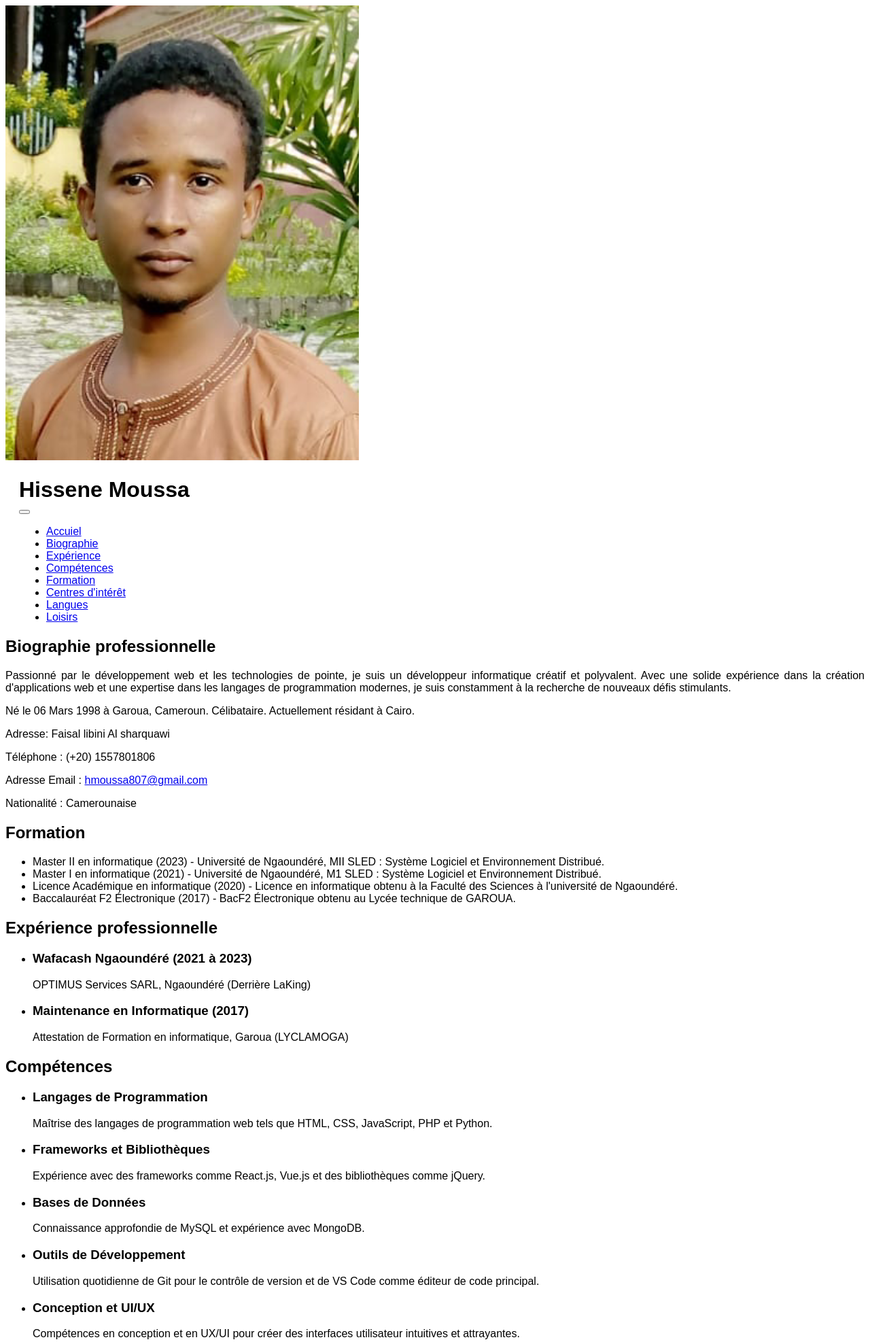
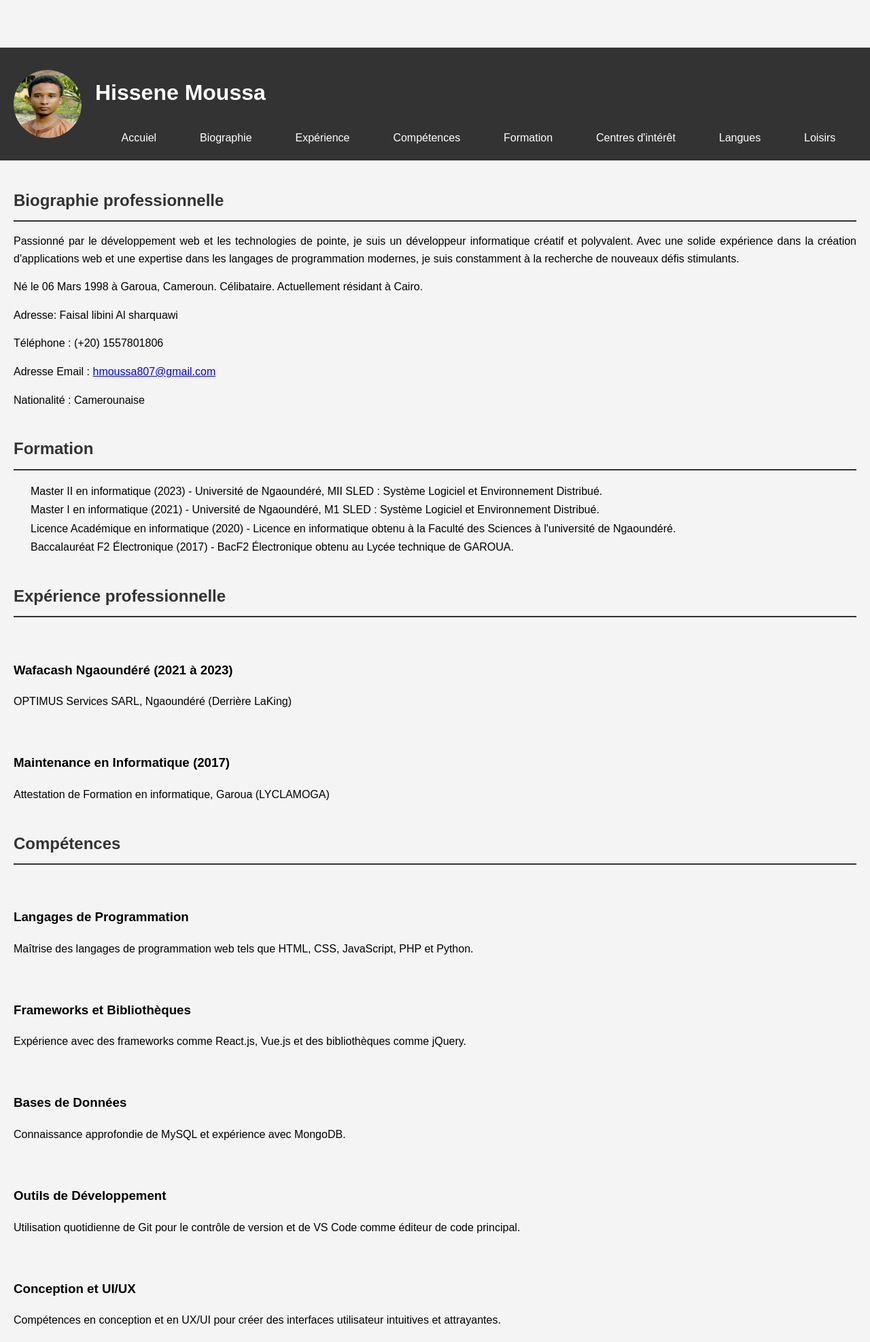
Before and after one commit to hissene-moussa/wm, a PHP site: page /my_cv.html in a window 1280 px wide. Shown: the top 1974 px of the page at 68% size. Run offline with PHP 8.4, Linux system fonts and the light colour scheme; some libraries are stand-ins or nearby versions.

Commit message:
Update style.css

```diff
--- a/css/style.css
+++ b/css/style.css
@@ -1,3 +1,184 @@
+
+/* Réinitialisation des styles */
+html, body, header, nav, main, section, footer {
+    margin: 0;
+    padding: 0;
+}
+
+/* Styles généraux */
+body {
+    font-family: Arial, sans-serif;
+    line-height: 1.6;
+    background-color: #f4f4f4;
+}
+
+header {
+    background-color: #333;
+    color: #fff;
+    padding: 20px;
+    display: flex;
+    align-items: center;
+    justify-content: space-between;
+}
+
+header img {
+    width: 100px;
+    height: 100px;
+    border-radius: 50%;
+}
+
+.header-content {
+    flex-grow: 1;
+    margin-left: 20px;
+}
+
+h1 {
+    margin-bottom: 10px;
+}
+
+nav ul {
+    list-style-type: none;
+    margin: 0; /* Ajout */
+}
+
+nav ul li {
+    display: inline;
+    margin-right: 20px;
+}
+
+nav ul li a {
+    color: #fff;
+    text-decoration: none;
+}
+
+/* Ajout pour le menu Bootstrap */
+.navbar-toggler {
+    border: none;
+    background-color: transparent;
+    color: #fff;
+    font-size: 24px;
+}
+
+.navbar-toggler:focus,
+.navbar-toggler:active {
+    outline: none;
+}
+
+.navbar-nav {
+    flex-direction: row; /* Affichage horizontal sur grand écran */
+}
+
+.navbar-collapse {
+    flex-basis: 100%;
+}
+
+.nav-item {
+    margin: 0 10px;
+}
+
+main {
+    padding: 20px;
+}
+
+section {
+    margin-bottom: 40px;
+}
+
+h2 {
+    margin-bottom: 10px;
+}
+
+footer {
+    background-color: #333;
+    color: #fff;
+    text-align: center;
+    padding: 10px 0;
+}
+
+/* Titres de sections */
+h2 {
+    font-size: 24px;
+    color: #333;
+    border-bottom: 2px solid #333;
+    padding-bottom: 10px;
+}
+
+/* Listes */
+ul {
+    list-style: none;
+    padding-left: 0;
+}
+
+ul li::before {
+    display: inline-block;
+    content: '';
+    width: 20px;
+    height: 20px;
+    margin-right: 5px;
+}
+
+/* Animation */
+@keyframes fadeInUp {
+    from {
+        opacity: 0;
+        transform: translateY(20px);
+    }
+    to {
+        opacity: 1;
+        transform: translateY(0);
+    }
+}
+
+section {
+    animation: fadeInUp 1s ease-out;
+}
+
+/* Styles spécifiques au header */
+header {
+    background-color: #333;
+    color: #fff;
+    padding: 20px;
+    display: flex;
+    align-items: center;
+    justify-content: space-between;
+}
+
+.profile-image {
+    width: 100px;
+    height: 100px;
+    border-radius: 50%;
+}
+
+.navbar-toggler {
+    border: none;
+    background-color: transparent;
+    color: #fff;
+    font-size: 24px;
+}
+
+.navbar-toggler:focus,
+.navbar-toggler:active {
+    outline: none;
+}
+
+/* Fond responsive avec le contenu */
+body {
+    background-color: #f4f4f4;
+    padding-top: 70px; /* Ajustez la hauteur du header ici */
+    padding-bottom: 50px; /* Ajustez la hauteur du footer ici */
+}
+
+main {
+    padding: 20px;
+}
+
+footer {
+    background-color: #333;
+    color: #fff;
+    text-align: center;
+    padding: 10px 0;
+}
+
 /* Styles généraux */
 body {
     font-family: Arial, sans-serif;
```
